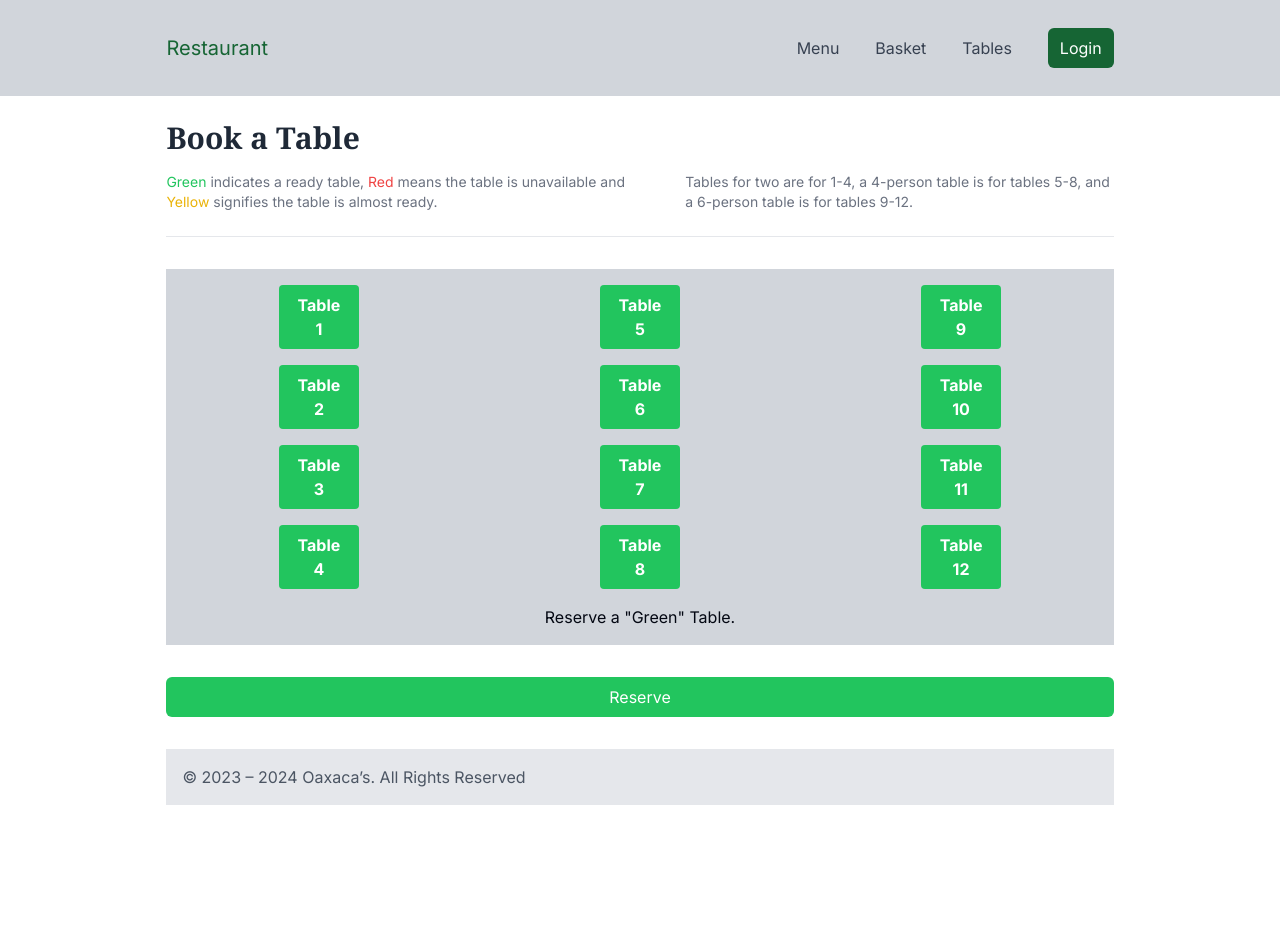
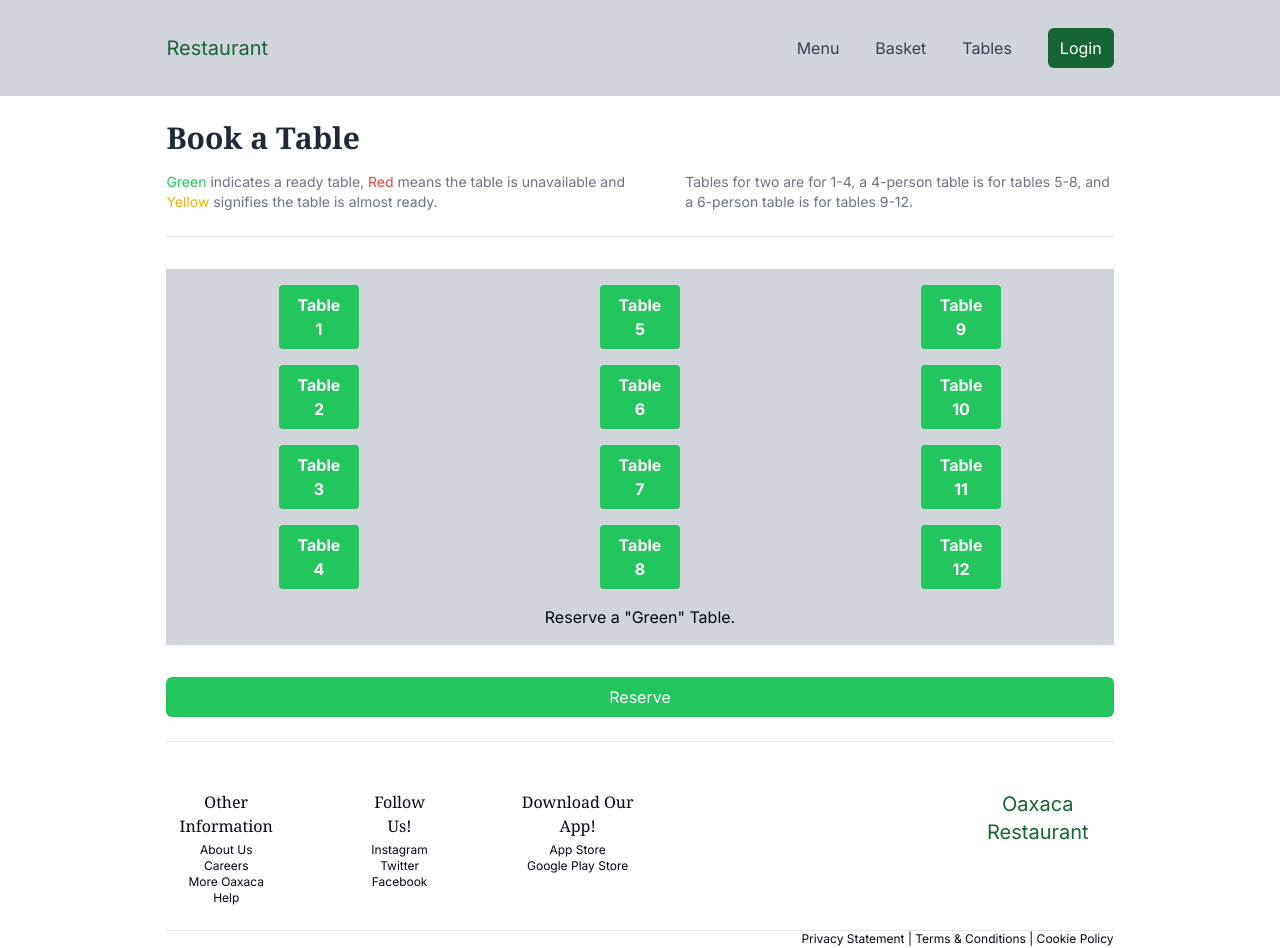
Before and after one commit to RealPhilos/resturant_website_team_project, a Next.js app in the folder frontend/: page /table in a window 1280 px wide. Shown: the top 948 px of the page. Built offline with nearby package versions, Linux system fonts and the light colour scheme.

Commit message:
feat(table): add footer from main page for consistency

```diff
--- a/frontend/src/app/table/page.jsx
+++ b/frontend/src/app/table/page.jsx
@@ -2,6 +2,7 @@
 import TableColour from "../components/table-colour";
 import { useState } from 'react';
 import Footer from '../components/footer';
+import Link from "next/link";
 
 const TablePage = () => {
 
@@ -106,15 +107,88 @@ const TablePage = () => {
         >Reserve</button>
 
         <div className="min-h-screen">
-        {/* Your application content */}
-        {/* For example: */}
+
         <header>
-          {/* Header content */}
+
         </header>
         <main>
-          {/* Main content */}
+
         </main>
-        <Footer />
+
+        <br></br>
+      <hr />
+      <br></br>
+      <br></br>
+
+
+
+
+        <footer>
+        <div
+          className="footer"
+          style={{ display: "flex", justifyContent: "left" }}
+        >
+          <div style={{ marginRight: "5em", textAlign: "center" }}>
+            <h1 className="text-l font-serif mb-1">Other Information</h1>
+            <ul>
+              <li className="text-xs">
+                <Link href="/">About Us</Link>
+              </li>
+              <li className="text-xs">
+                <Link href="/">Careers</Link>
+              </li>
+              <li className="text-xs">
+                <Link href="/">More Oaxaca</Link>
+              </li>
+              <li className="text-xs">
+                <Link href="/">Help</Link>
+              </li>
+            </ul>
+          </div>
+          <div style={{ marginRight: "5em", textAlign: "center" }}>
+            <h1 className="text-l font-serif mb-1">Follow Us!</h1>
+            <ul>
+              <li className="text-xs">
+                <Link href="/">Instagram</Link>
+              </li>
+              <li className="text-xs">
+                <Link href="/">Twitter</Link>
+              </li>
+              <li className="text-xs">
+                <Link href="/">Facebook</Link>
+              </li>
+            </ul>
+          </div>
+          <div style={{ marginRight: "20em", textAlign: "center" }}>
+            <h1 className="text-l font-serif mb-1">Download Our App!</h1>
+            <ul>
+              <li className="text-xs">
+                <Link href="/">App Store</Link>
+              </li>
+              <li className="text-xs">
+                <Link href="/">Google Play Store</Link>
+              </li>
+            </ul>
+          </div>
+          <div style={{ textAlign: "center" }}>
+            <span className="text-xl text-green-800">Oaxaca Restaurant</span>
+          </div>
+        </div>
+
+        <br></br>
+        <hr />
+
+        <div className="text-xs" style={{ textAlign: "right" }}>
+          <Link href="/">Privacy Statement |</Link>
+          <Link href="/"> Terms & Conditions |</Link>
+          <Link href="/"> Cookie Policy </Link>
+          {/* Add other links here */}
+        </div>
+
+        <p className="text-xs" style={{ textAlign: "right" }}>
+          © 2023 – 2024 Oaxaca’s. All Rights Reserved
+        </p>
+      </footer>
       </div>
     </div>
   );
```
